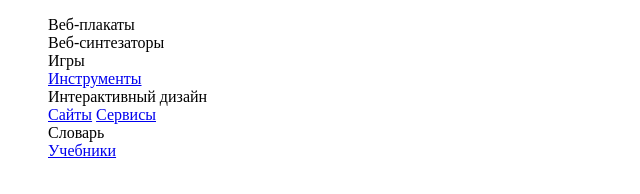
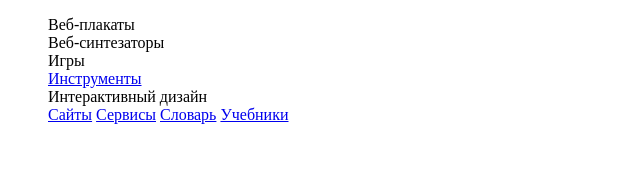
Before and after one commit to ZakharDay/adc, a plain HTML site: page src/index.html in a window 1280 px wide. Shown: the whole page, without its empty margins (0-640 px from the left). Drawn offline with Linux system fonts and the light colour scheme.

Commit message:
ADC-Dictionary link added

```diff
--- a/src/index.html
+++ b/src/index.html
@@ -27,7 +27,7 @@
       <!-- <a href="./interaction-design.html">Интерактивный дизайн</a> -->
       <a href="./sites.html">Сайты</a>
       <a href="./services.html">Сервисы</a>
-      <div>Словарь</div>
+      <a href="https://dictionary.adc.ac">Словарь</a>
       <a href="./textbooks.html">Учебники</a>
     </menu>
 
```
